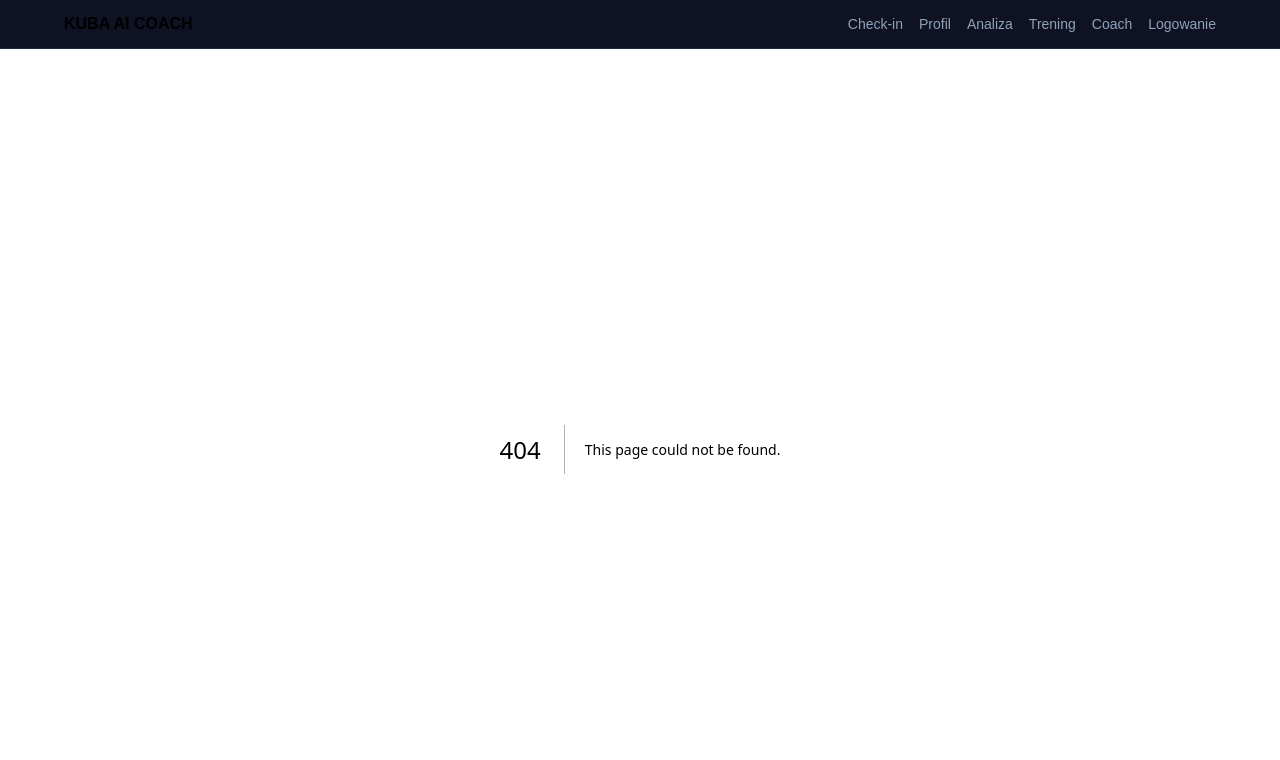
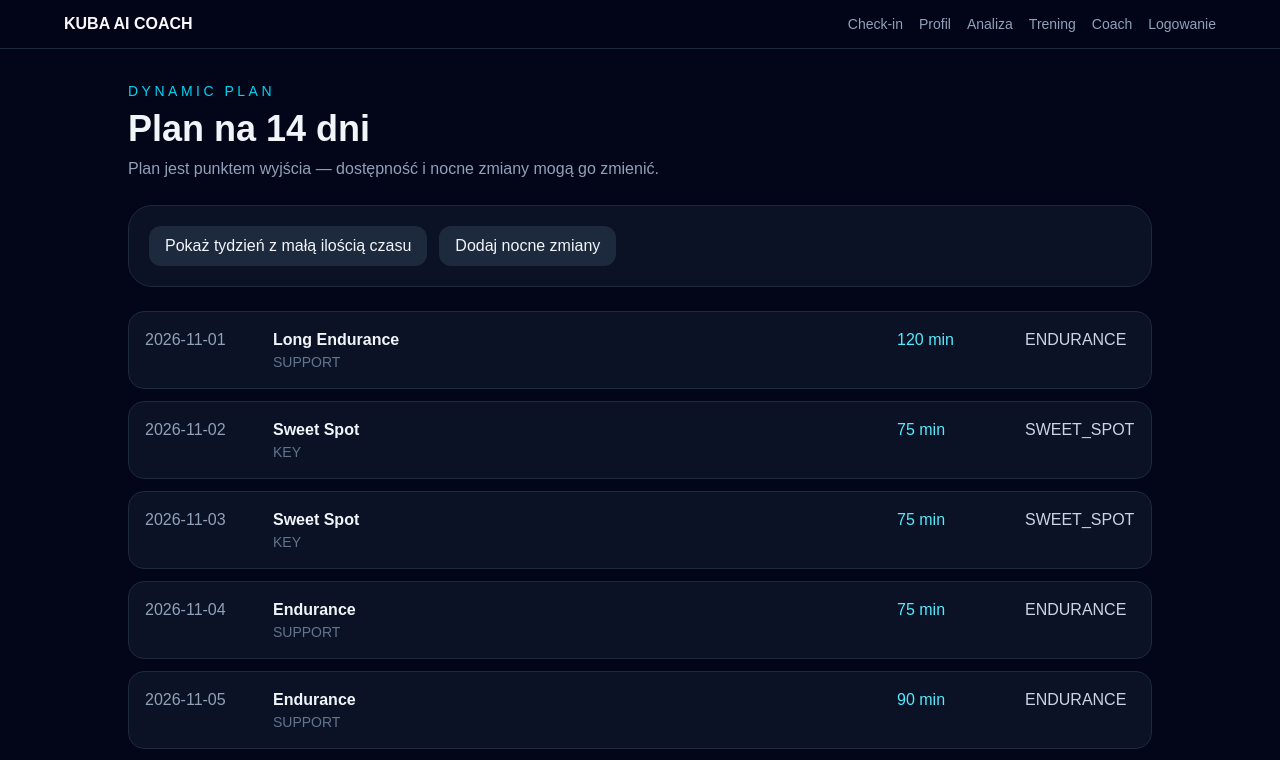
Before and after one commit to jakubszczypa-rgb/kuba-ai-cycling-coach, a Next.js app: page /plan in a window 1280 px wide. Before the commit this address had no page. Shown: the top 760 px of the page. Built offline with nearby package versions, Linux system fonts and the light colour scheme.

Commit message:
Add dynamic 14-day training plan page

```diff
--- /dev/null
+++ b/app/plan/page.tsx
@@ -0,0 +1,28 @@
+"use client";
+
+import { useMemo, useState } from "react";
+import { buildPlan } from "@/lib/coach/plan-builder";
+
+function dates(count:number) {
+  const out:string[]=[];
+  const d=new Date();
+  for(let i=0;i<count;i++){ const x=new Date(d); x.setDate(d.getDate()+i); out.push(x.toISOString().slice(0,10)); }
+  return out;
+}
+
+export default function PlanPage() {
+  const ds=useMemo(()=>dates(14),[]);
+  const [nightDays,setNightDays]=useState<number[]>([]);
+  const [short,setShort]=useState(false);
+  const days=ds.map((date,i)=>({date,availableMinutes:short?(i%3===0?30:60):(i%4===0?120:75),nightShift:nightDays.includes(i)}));
+  const plan=buildPlan(ds[0],days,238);
+
+  return <main className="min-h-screen bg-slate-950 p-8 text-slate-100"><div className="mx-auto max-w-5xl space-y-6">
+    <header><p className="text-sm uppercase tracking-[0.25em] text-cyan-400">DYNAMIC PLAN</p><h1 className="mt-2 text-4xl font-semibold">Plan na 14 dni</h1><p className="mt-2 text-slate-400">Plan jest punktem wyjścia — dostępność i nocne zmiany mogą go zmienić.</p></header>
+    <section className="flex flex-wrap gap-3 rounded-3xl border border-slate-800 bg-slate-900/70 p-5">
+      <button onClick={()=>setShort(!short)} className="rounded-xl bg-slate-800 px-4 py-2">{short?"Przywróć normalny czas":"Pokaż tydzień z małą ilością czasu"}</button>
+      <button onClick={()=>setNightDays(nightDays.length?[]:[2,3,9])} className="rounded-xl bg-slate-800 px-4 py-2">{nightDays.length?"Usuń nocne zmiany":"Dodaj nocne zmiany"}</button>
+    </section>
+    <div className="space-y-3">{plan.map((p,i)=><div key={p.id} className="grid gap-2 rounded-2xl border border-slate-800 bg-slate-900/70 p-4 md:grid-cols-[120px_1fr_120px_110px]"><span className="text-slate-400">{p.date}</span><div><b>{p.title}</b><p className="text-sm text-slate-500">{p.priority}</p></div><span className="text-cyan-300">{p.durationMinutes} min</span><span className={p.type==="REST"?"text-slate-500":"text-slate-300"}>{p.type}</span></div>)}</div>
+  </div></main>;
+}
```
